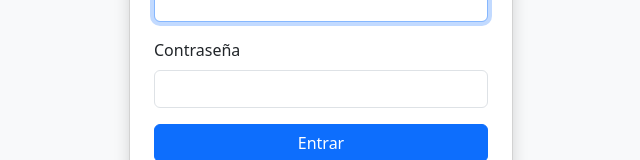
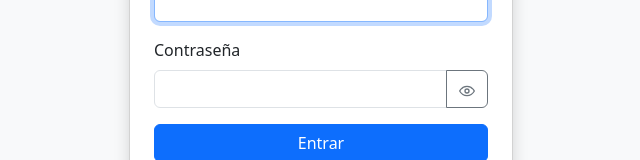
Before and after one commit to Mikato8/New-Est-ticas-Caninas, a React (Vite) app: page / in a window 1280 px wide. Shown: the part 420-580 px from the top of the page, without its empty margins (319-959 px from the left). Built offline with nearby package versions, Linux system fonts and the light colour scheme.

Commit message:
feat(auth): boton para mostrar/ocultar contrasena en login y registro

```diff
--- a/src/pages/Login/Login.tsx
+++ b/src/pages/Login/Login.tsx
@@ -3,6 +3,78 @@ import { useNavigate } from "react-router-dom";
 import { useAuth } from "../../context/auth";
 
 type Mode = "login" | "register";
+
+function PasswordInput({
+  id,
+  value,
+  onChange,
+  required = true,
+  minLength,
+  autoFocus,
+}: {
+  id: string;
+  value: string;
+  onChange: (value: string) => void;
+  required?: boolean;
+  minLength?: number;
+  autoFocus?: boolean;
+}) {
+  const [show, setShow] = useState(false);
+
+  return (
+    <div className="input-group">
+      <input
+        id={id}
+        type={show ? "text" : "password"}
+        className="form-control"
+        value={value}
+        onChange={(e) => onChange(e.target.value)}
+        required={required}
+        minLength={minLength}
+        autoFocus={autoFocus}
+      />
+      <button
+        type="button"
+        className="btn btn-outline-secondary"
+        onClick={() => setShow((prev) => !prev)}
+        aria-label={show ? "Ocultar contraseña" : "Mostrar contraseña"}
+        title={show ? "Ocultar contraseña" : "Mostrar contraseña"}
+      >
+        {show ? (
+          <svg
+            width="16"
+            height="16"
+            viewBox="0 0 24 24"
+            fill="none"
+            stroke="currentColor"
+            strokeWidth="2"
+            strokeLinecap="round"
+            strokeLinejoin="round"
+          >
+            <path d="M9.88 9.88a3 3 0 1 0 4.24 4.24" />
+            <path d="M10.73 5.08A10.43 10.43 0 0 1 12 5c7 0 10 7 10 7a13.16 13.16 0 0 1-1.67 2.68" />
+            <path d="M6.61 6.61A13.526 13.526 0 0 0 2 12s3 7 10 7a9.74 9.74 0 0 0 5.39-1.61" />
+            <line x1="2" y1="2" x2="22" y2="22" />
+          </svg>
+        ) : (
+          <svg
+            width="16"
+            height="16"
+            viewBox="0 0 24 24"
+            fill="none"
+            stroke="currentColor"
+            strokeWidth="2"
+            strokeLinecap="round"
+            strokeLinejoin="round"
+          >
+            <path d="M1 12s4-7 11-7 11 7 11 7-4 7-11 7-11-7-11-7z" />
+            <circle cx="12" cy="12" r="3" />
+          </svg>
+        )}
+      </button>
+    </div>
+  );
+}
 
 export default function Login() {
   const { signIn, signUp } = useAuth();
@@ -118,13 +190,10 @@ export default function Login() {
                 <label htmlFor="password" className="form-label">
                   Contraseña
                 </label>
-                <input
+                <PasswordInput
                   id="password"
-                  type="password"
-                  className="form-control"
                   value={password}
-                  onChange={(e) => setPassword(e.target.value)}
-                  required
+                  onChange={setPassword}
                 />
               </div>
               <button
@@ -181,14 +250,11 @@ export default function Login() {
                 <label htmlFor="regPassword" className="form-label">
                   Contraseña
                 </label>
-                <input
+                <PasswordInput
                   id="regPassword"
-                  type="password"
-                  className="form-control"
                   value={password}
-                  onChange={(e) => setPassword(e.target.value)}
+                  onChange={setPassword}
                   minLength={6}
-                  required
                 />
                 <div className="form-text">Mínimo 6 caracteres</div>
               </div>
```
